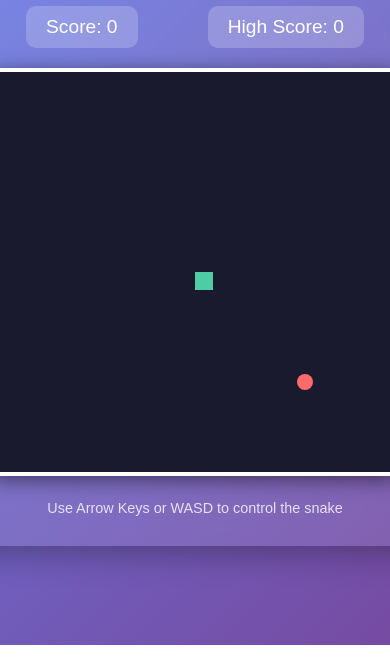
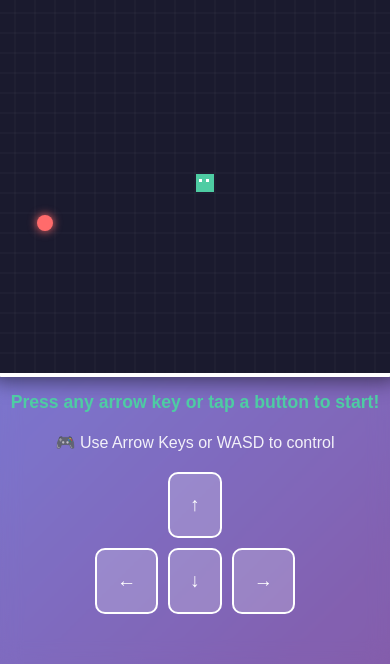
Before and after one commit to khaldrogo549-design/snake-game, a plain HTML site: page index.html in a window 390 px wide. Shown: the part 199-863 px from the top of the page. Drawn offline with Linux system fonts and the light colour scheme.

Commit message:
Fix game controls and improve functionality

```diff
--- a/index.html
+++ b/index.html
@@ -55,24 +55,34 @@
             border-radius: 10px;
             background: #1a1a2e;
             box-shadow: 0 4px 20px rgba(0, 0, 0, 0.5);
+            display: block;
+            margin: 0 auto;
         }
 
         .controls {
             margin-top: 20px;
-            font-size: 0.9em;
-            opacity: 0.8;
+            font-size: 1em;
+            opacity: 0.9;
+        }
+
+        .start-message {
+            margin-top: 15px;
+            font-size: 1.1em;
+            color: #4ecca3;
+            font-weight: bold;
         }
 
         .game-over {
-            position: absolute;
+            position: fixed;
             top: 50%;
             left: 50%;
             transform: translate(-50%, -50%);
-            background: rgba(0, 0, 0, 0.9);
-            padding: 40px;
+            background: rgba(0, 0, 0, 0.95);
+            padding: 40px 60px;
             border-radius: 20px;
             display: none;
             text-align: center;
+            z-index: 1000;
         }
 
         .game-over h2 {
@@ -90,11 +100,51 @@
             border-radius: 10px;
             cursor: pointer;
             transition: all 0.3s;
+            margin-top: 10px;
         }
 
         .game-over button:hover {
             background: #764ba2;
             transform: scale(1.05);
+        }
+
+        .mobile-controls {
+            display: none;
+            margin-top: 20px;
+            gap: 10px;
+        }
+
+        .mobile-btn {
+            background: rgba(255, 255, 255, 0.2);
+            border: 2px solid white;
+            color: white;
+            padding: 15px 25px;
+            font-size: 1.2em;
+            border-radius: 10px;
+            cursor: pointer;
+            user-select: none;
+        }
+
+        .mobile-btn:active {
+            background: rgba(255, 255, 255, 0.4);
+        }
+
+        @media (max-width: 768px) {
+            .mobile-controls {
+                display: grid;
+                grid-template-columns: repeat(3, 1fr);
+                width: 200px;
+                margin: 20px auto;
+            }
+
+            .mobile-btn {
+                padding: 20px;
+            }
+
+            #btnUp { grid-column: 2; }
+            #btnLeft { grid-column: 1; grid-row: 2; }
+            #btnDown { grid-column: 2; grid-row: 2; }
+            #btnRight { grid-column: 3; grid-row: 2; }
         }
     </style>
 </head>
@@ -106,15 +156,23 @@
             <div class="score-item">High Score: <span id="highScore">0</span></div>
         </div>
         <canvas id="gameCanvas" width="400" height="400"></canvas>
+        <div class="start-message" id="startMessage">Press any arrow key or tap a button to start!</div>
         <div class="controls">
-            Use Arrow Keys or WASD to control the snake
+            🎮 Use Arrow Keys or WASD to control
+        </div>
+
+        <div class="mobile-controls">
+            <button class="mobile-btn" id="btnUp">↑</button>
+            <button class="mobile-btn" id="btnLeft">←</button>
+            <button class="mobile-btn" id="btnDown">↓</button>
+            <button class="mobile-btn" id="btnRight">→</button>
         </div>
     </div>
 
     <div class="game-over" id="gameOver">
         <h2>Game Over!</h2>
         <p style="font-size: 1.5em; margin-bottom: 20px;">Final Score: <span id="finalScore">0</span></p>
-        <button onclick="restartGame()">Play Again</button>
+        <button onclick="restartGame()">🔄 Play Again</button>
     </div>
 
     <script>
@@ -124,6 +182,7 @@
         const highScoreElement = document.getElementById('highScore');
         const gameOverElement = document.getElementById('gameOver');
         const finalScoreElement = document.getElementById('finalScore');
+        const startMessage = document.getElementById('startMessage');
 
         const gridSize = 20;
         const tileCount = canvas.width / gridSize;
@@ -136,18 +195,38 @@
         let highScore = localStorage.getItem('snakeHighScore') || 0;
         let gameRunning = false;
         let gameSpeed = 100;
+        let gameInterval = null;
 
         highScoreElement.textContent = highScore;
 
         // Keyboard controls
         document.addEventListener('keydown', changeDirection);
 
+        // Mobile button controls
+        document.getElementById('btnUp').addEventListener('click', () => handleDirection(0, -1));
+        document.getElementById('btnDown').addEventListener('click', () => handleDirection(0, 1));
+        document.getElementById('btnLeft').addEventListener('click', () => handleDirection(-1, 0));
+        document.getElementById('btnRight').addEventListener('click', () => handleDirection(1, 0));
+
+        function handleDirection(newDx, newDy) {
+            if (!gameRunning) {
+                startGame();
+            }
+
+            if (newDx !== 0 && dx === 0) {
+                dx = newDx;
+                dy = 0;
+            } else if (newDy !== 0 && dy === 0) {
+                dx = 0;
+                dy = newDy;
+            }
+        }
+
         function changeDirection(event) {
             const key = event.key;
 
-            if (!gameRunning && (key === 'ArrowUp' || key === 'ArrowDown' || key === 'ArrowLeft' || key === 'ArrowRight' || key === 'w' || key === 's' || key === 'a' || key === 'd')) {
-                gameRunning = true;
-                gameLoop();
+            if (!gameRunning && (key.startsWith('Arrow') || ['w','a','s','d'].includes(key))) {
+                startGame();
             }
 
             if ((key === 'ArrowLeft' || key === 'a') && dx === 0) {
@@ -168,41 +247,66 @@
             }
         }
 
+        function startGame() {
+            gameRunning = true;
+            startMessage.style.display = 'none';
+            gameLoop();
+        }
+
         function drawGame() {
             // Clear canvas
             ctx.fillStyle = '#1a1a2e';
             ctx.fillRect(0, 0, canvas.width, canvas.height);
 
+            // Draw grid
+            ctx.strokeStyle = 'rgba(255, 255, 255, 0.05)';
+            for (let i = 0; i < tileCount; i++) {
+                ctx.beginPath();
+                ctx.moveTo(i * gridSize, 0);
+                ctx.lineTo(i * gridSize, canvas.height);
+                ctx.stroke();
+                ctx.beginPath();
+                ctx.moveTo(0, i * gridSize);
+                ctx.lineTo(canvas.width, i * gridSize);
+                ctx.stroke();
+            }
+
             // Draw snake
             snake.forEach((segment, index) => {
                 ctx.fillStyle = index === 0 ? '#4ecca3' : '#45b393';
-                ctx.fillRect(segment.x * gridSize, segment.y * gridSize, gridSize - 2, gridSize - 2);
+                ctx.fillRect(segment.x * gridSize + 1, segment.y * gridSize + 1, gridSize - 2, gridSize - 2);
 
                 // Draw eyes on head
                 if (index === 0) {
                     ctx.fillStyle = 'white';
                     const eyeSize = 3;
-                    if (dx === 1) { // Right
+                    if (dx === 1) {
                         ctx.fillRect(segment.x * gridSize + 12, segment.y * gridSize + 4, eyeSize, eyeSize);
                         ctx.fillRect(segment.x * gridSize + 12, segment.y * gridSize + 11, eyeSize, eyeSize);
-                    } else if (dx === -1) { // Left
+                    } else if (dx === -1) {
                         ctx.fillRect(segment.x * gridSize + 3, segment.y * gridSize + 4, eyeSize, eyeSize);
                         ctx.fillRect(segment.x * gridSize + 3, segment.y * gridSize + 11, eyeSize, eyeSize);
-                    } else if (dy === -1) { // Up
+                    } else if (dy === -1) {
                         ctx.fillRect(segment.x * gridSize + 4, segment.y * gridSize + 3, eyeSize, eyeSize);
                         ctx.fillRect(segment.x * gridSize + 11, segment.y * gridSize + 3, eyeSize, eyeSize);
-                    } else if (dy === 1) { // Down
+                    } else if (dy === 1) {
                         ctx.fillRect(segment.x * gridSize + 4, segment.y * gridSize + 12, eyeSize, eyeSize);
                         ctx.fillRect(segment.x * gridSize + 11, segment.y * gridSize + 12, eyeSize, eyeSize);
+                    } else {
+                        ctx.fillRect(segment.x * gridSize + 4, segment.y * gridSize + 6, eyeSize, eyeSize);
+                        ctx.fillRect(segment.x * gridSize + 11, segment.y * gridSize + 6, eyeSize, eyeSize);
                     }
                 }
             });
 
-            // Draw food
+            // Draw food with glow
+            ctx.shadowBlur = 10;
+            ctx.shadowColor = '#ff6b6b';
             ctx.fillStyle = '#ff6b6b';
             ctx.beginPath();
             ctx.arc(food.x * gridSize + gridSize/2, food.y * gridSize + gridSize/2, gridSize/2 - 2, 0, Math.PI * 2);
             ctx.fill();
+            ctx.shadowBlur = 0;
         }
 
         function moveSnake() {
@@ -236,9 +340,7 @@
                 }
 
                 generateFood();
-
-                // Increase speed slightly
-                gameSpeed = Math.max(50, gameSpeed - 2);
+                gameSpeed = Math.max(50, gameSpeed - 1);
             } else {
                 snake.pop();
             }
@@ -248,7 +350,6 @@
             food.x = Math.floor(Math.random() * tileCount);
             food.y = Math.floor(Math.random() * tileCount);
 
-            // Make sure food doesn't spawn on snake
             for (let segment of snake) {
                 if (food.x === segment.x && food.y === segment.y) {
                     generateFood();
@@ -259,6 +360,9 @@
 
         function endGame() {
             gameRunning = false;
+            if (gameInterval) {
+                clearTimeout(gameInterval);
+            }
             finalScoreElement.textContent = score;
             gameOverElement.style.display = 'block';
         }
@@ -271,6 +375,8 @@
             gameSpeed = 100;
             scoreElement.textContent = score;
             gameOverElement.style.display = 'none';
+            startMessage.style.display = 'block';
+            startMessage.textContent = 'Press any arrow key or tap a button to start!';
             generateFood();
             drawGame();
         }
@@ -281,10 +387,11 @@
             moveSnake();
             drawGame();
 
-            setTimeout(gameLoop, gameSpeed);
+            gameInterval = setTimeout(gameLoop, gameSpeed);
         }
 
-        // Initial draw
+        // Initial setup
+        generateFood();
         drawGame();
     </script>
 </body>
```
